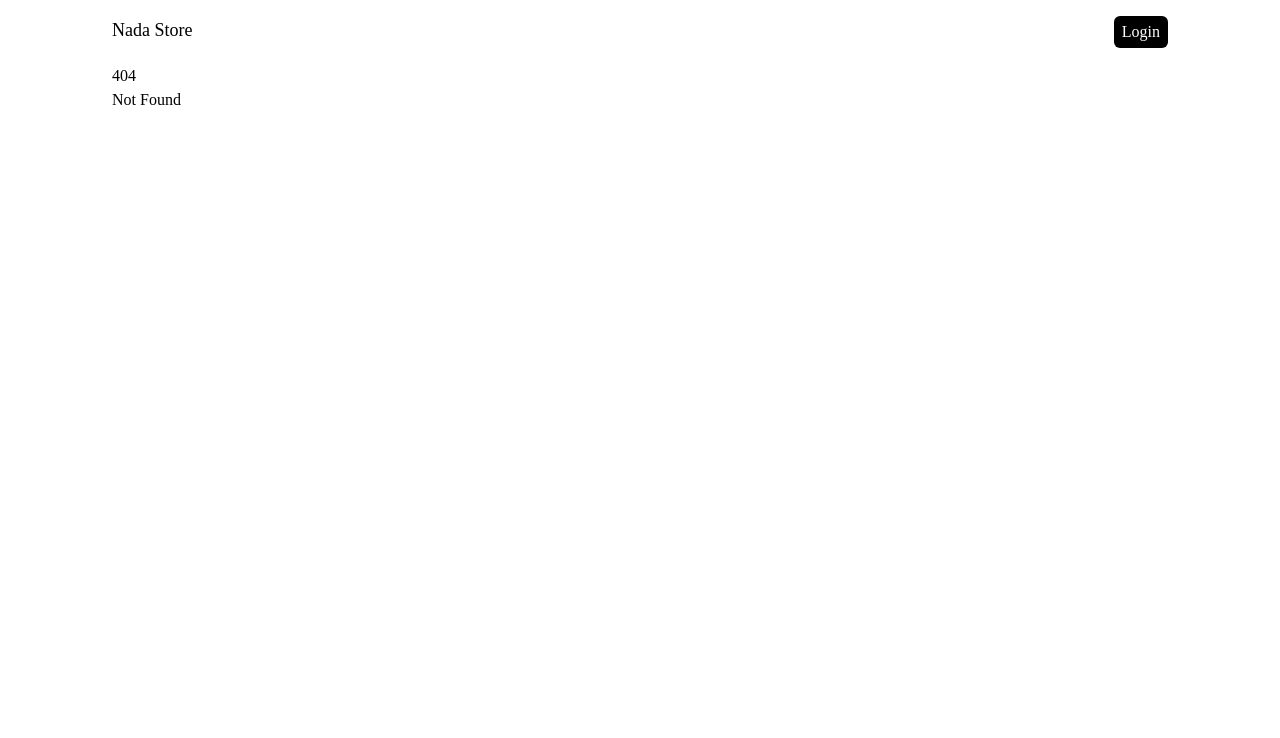
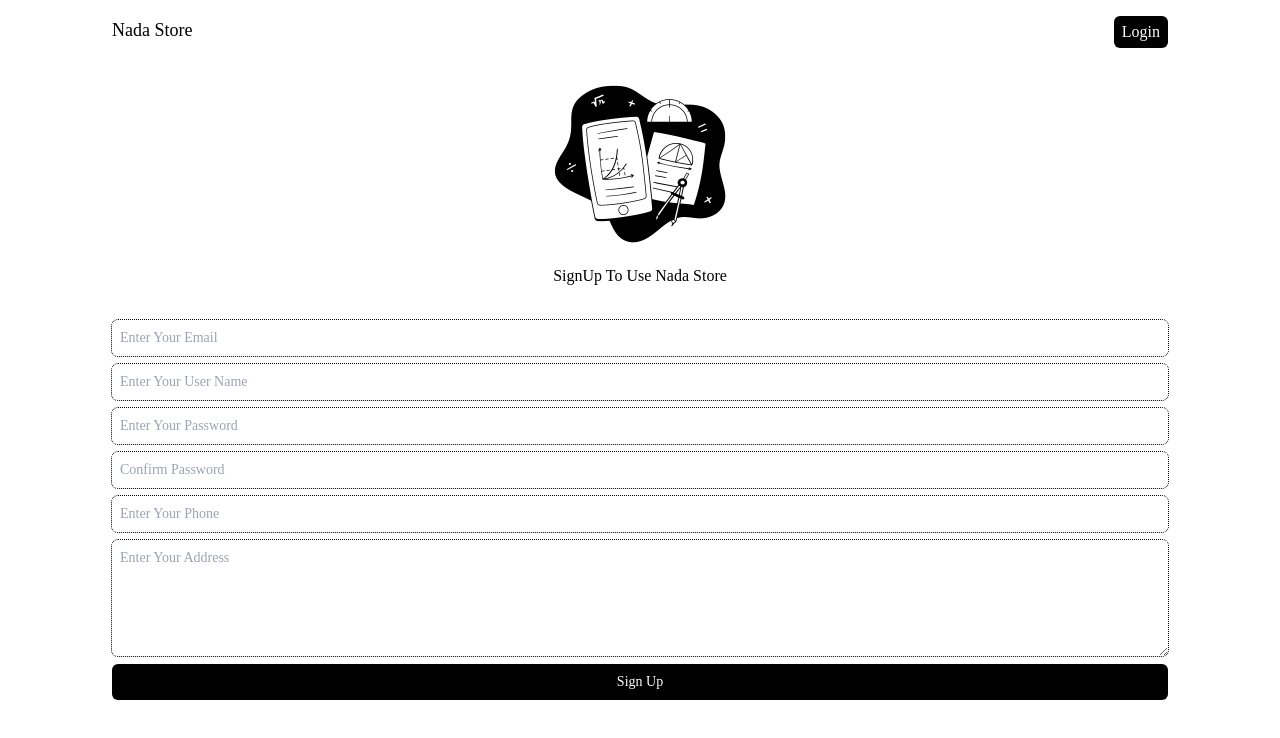
Before and after one commit to ananduremanan/nada_store, a SvelteKit app in the folder Client/: page /signup in a window 1280 px wide. Before the commit this address had no page. Shown: the top 738 px of the page. Built offline with nearby package versions, Linux system fonts and the light colour scheme; a web font is replaced by a local one.

Commit message:
More Pages Added

```diff
--- a/Client/src/components/LoginPopUp.svelte
+++ b/Client/src/components/LoginPopUp.svelte
@@ -9,10 +9,6 @@
 	function cancel() {
 		dispatch('cancel', false);
 	}
-
-	const handleLogin = async () => {
-		const reponse = fetch('http://127.0.0.1:5000/api/login');
-	};
 </script>
 
 <div
@@ -42,4 +38,9 @@
 			console.log(userName, password);
 		}}>Login</button
 	>
+	<div>
+		Don't Have An Account ? <a href="/signup" on:click={cancel}
+			><span class="underline decoration-dashed">Sign Up</span></a
+		>
+	</div>
 </div>
--- a/Client/src/routes/+layout.svelte
+++ b/Client/src/routes/+layout.svelte
@@ -1,11 +1,12 @@
 <script lang="ts">
 	import '../app.css';
 	import LoginPopUp from '../components/LoginPopUp.svelte';
+
 	let isOpen: boolean = false;
 </script>
 
-<nav class="px-8 lg:px-28 py-4 flex justify-between">
-	<div class="text-lg">Nada Store</div>
+<nav class="px-8 lg:px-28 py-4 flex justify-between sticky top-0 z-50">
+	<a href="/" class="text-lg">Nada Store</a>
 	<div>
 		<button
 			class="bg-black text-white px-2 py-1 rounded-md"
@@ -15,6 +16,7 @@
 		>
 	</div>
 </nav>
+
 <main class="px-8 lg:px-28 relative">
 	<slot />
 	{#if isOpen}
--- /dev/null
+++ b/Client/src/routes/signup/+page.svelte
@@ -0,0 +1,43 @@
+<script lang="ts">
+	import '../../app.css'
+</script>
+
+<section class="flex flex-col items-center">
+	<img src="/images/signup.png" alt="signup" width="200" class="" />
+	<div>SignUp To Use Nada Store</div>
+	<div class="flex flex-col gap-2 w-full mt-8">
+		<input
+			type="email"
+			placeholder="Enter Your Email"
+			class="p-2 w-full rounded-md text-black text-sm outline-1 outline-dotted"
+		/>
+		<input
+			type="text"
+			placeholder="Enter Your User Name"
+			class="p-2 w-full rounded-md text-black text-sm outline-1 outline-dotted"
+		/>
+		<input
+			type="password"
+			placeholder="Enter Your Password"
+			class="p-2 w-full rounded-md text-black text-sm outline-1 outline-dotted"
+		/>
+		<input
+			type="password"
+			placeholder="Confirm Password"
+			class="p-2 w-full rounded-md text-black text-sm outline-1 outline-dotted"
+		/>
+		<input
+			type="phone"
+			placeholder="Enter Your Phone"
+			class="p-2 w-full rounded-md text-black text-sm outline-1 outline-dotted"
+		/>
+		<textarea
+			placeholder="Enter Your Address"
+			class="p-2 w-full rounded-md text-black text-sm outline-1 outline-dotted"
+			rows="5"
+		/>
+		<button class="bg-black text-white p-2 rounded-md w-full text-sm mb-8" on:click={() => {}}
+			>Sign Up</button
+		>
+	</div>
+</section>
```
Also changed, not shown: Client/src/app.css (line endings or trailing spaces), Client/static/images/signup.png (added), 1 other file (tests, documents, lock files or other folders).
